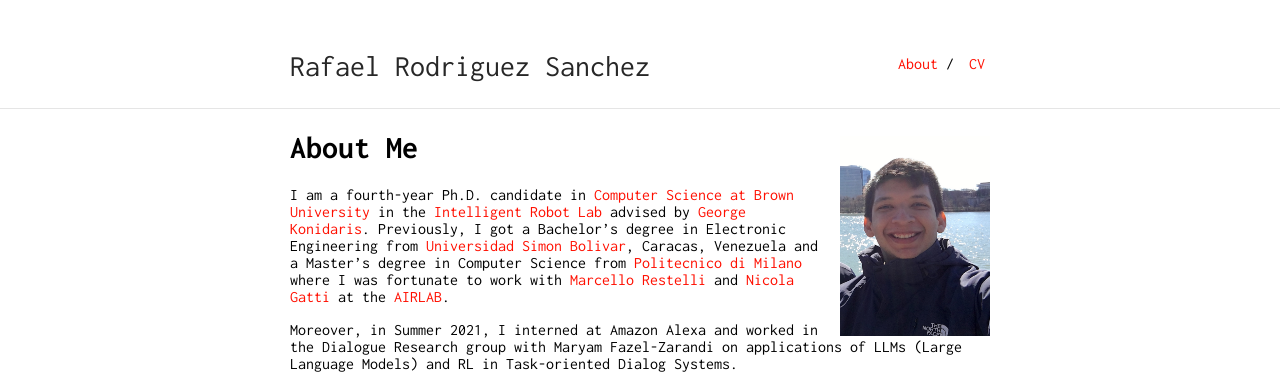
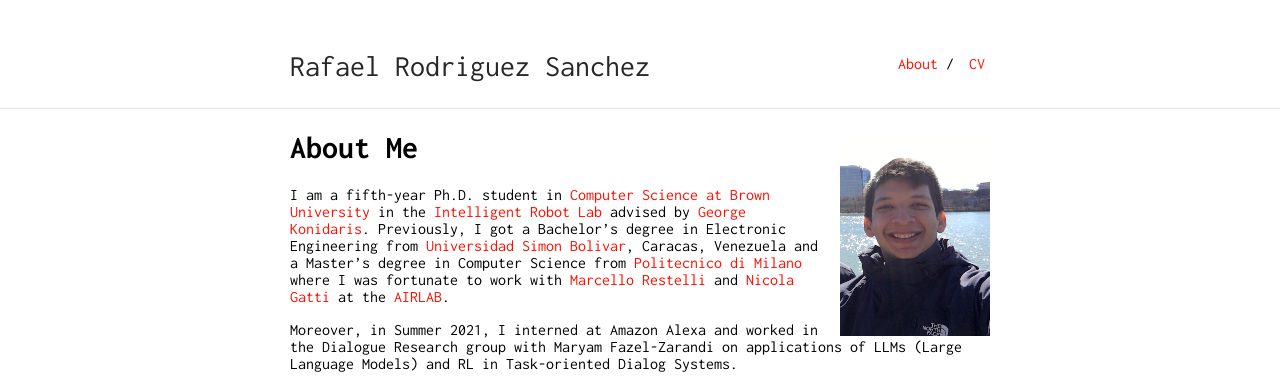
Before and after one commit to rafarodsa/rafarodsa.github.io, a Jekyll site: the page built from index.md, in a window 1280 px wide. Shown: the top 379 px of the page. Built offline with Jekyll 4.4.1, drawn with Linux system fonts in a browser that asks for light colours.

Commit message:
update year

```diff
--- a/index.md
+++ b/index.md
@@ -7,7 +7,7 @@ title: Rafael Rodriguez Sanchez
 
 <img class="profile-picture" src="profile.jpg">
 
-I am a fourth-year Ph.D. candidate in [Computer Science at Brown University](https://cs.brown.edu) in the [Intelligent Robot Lab](http://irl.cs.brown.edu) advised by [George Konidaris](http://cs.brown.edu/people/gdk/). Previously, I got a Bachelor's degree in Electronic Engineering from [Universidad Simon Bolivar](http://www.usb.ve), Caracas, Venezuela and a Master's degree in Computer Science from [Politecnico di Milano](https://polimi.it) where I was fortunate to work with [Marcello Restelli](https://restelli.faculty.polimi.it/MyWebSite/index.shtml) and [Nicola Gatti](https://gatti.faculty.polimi.it) at the [AIRLAB](http://airlab.deib.polimi.it).
+I am a fifth-year Ph.D. student in [Computer Science at Brown University](https://cs.brown.edu) in the [Intelligent Robot Lab](http://irl.cs.brown.edu) advised by [George Konidaris](http://cs.brown.edu/people/gdk/). Previously, I got a Bachelor's degree in Electronic Engineering from [Universidad Simon Bolivar](http://www.usb.ve), Caracas, Venezuela and a Master's degree in Computer Science from [Politecnico di Milano](https://polimi.it) where I was fortunate to work with [Marcello Restelli](https://restelli.faculty.polimi.it/MyWebSite/index.shtml) and [Nicola Gatti](https://gatti.faculty.polimi.it) at the [AIRLAB](http://airlab.deib.polimi.it).
 
 Moreover, in Summer 2021, I interned at Amazon Alexa and worked in the Dialogue Research group with Maryam Fazel-Zarandi on applications of LLMs (Large Language Models) and RL in Task-oriented Dialog Systems.
 
```
